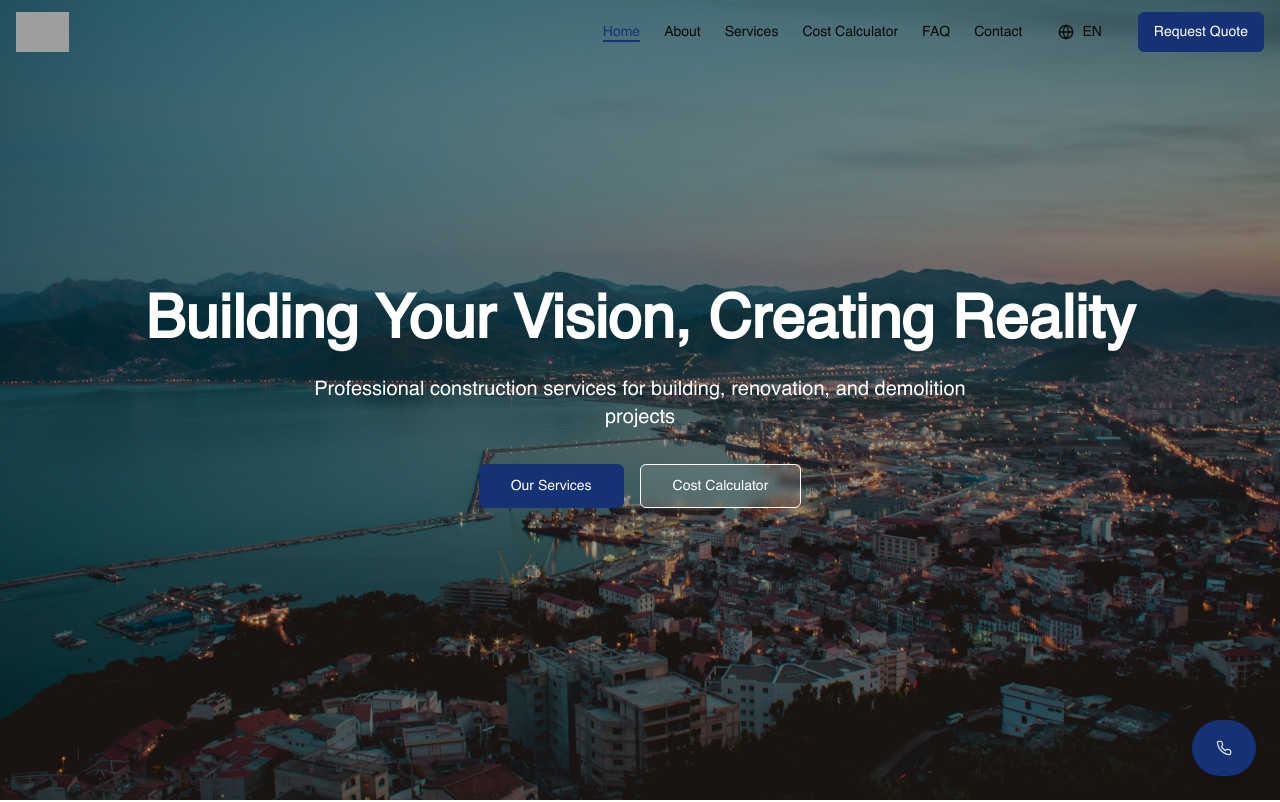
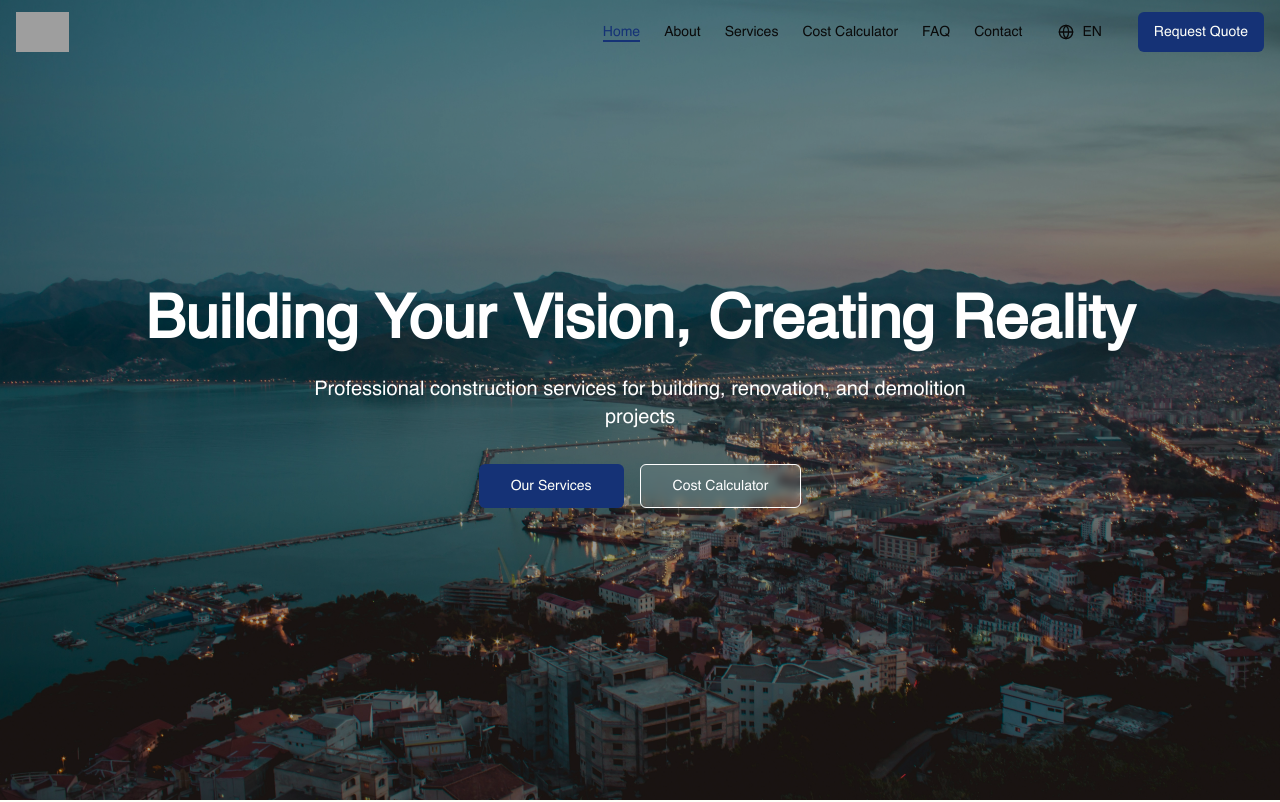
Before and after one commit to WRH-05/Hachemi-Entreprise-De-Realisation, a Next.js app: page / in a window 1280 px wide. Shown: the top 802 px of the page. Built offline with nearby package versions, Linux system fonts and the light colour scheme; grey boxes are pictures that could not be loaded.

Commit message:
removed floating contact button cuz it's ruins the site

```diff
--- a/app/layout.tsx
+++ b/app/layout.tsx
@@ -1,7 +1,6 @@
 import "./globals.css"
 import { Navbar } from "@/components/navbar"
 import { Footer } from "@/components/footer"
-import { FloatingContact } from "@/components/floating-contact"
 import { ImagePreloader } from "@/components/image-preloader"
 import type React from "react"
 import { LanguageProvider } from "@/contexts/language-context"
@@ -25,7 +24,6 @@ export default function RootLayout({
           <ImagePreloader />
           <Navbar />
           <main className="min-h-screen">{children}</main>
-          <FloatingContact />
           <Footer />
         </LanguageProvider>
       </body>
--- a/components/floating-contact.tsx
+++ /dev/null
@@ -1,34 +0,0 @@
-"use client"
-
-import { Phone, MessageCircle } from "lucide-react"
-import { Button } from "@/components/ui/button"
-import { DropdownMenu, DropdownMenuContent, DropdownMenuItem, DropdownMenuTrigger } from "@/components/ui/dropdown-menu"
-
-export function FloatingContact() {
-  return (
-    <div className="fixed bottom-6 right-6 z-50">
-      <DropdownMenu>
-        <DropdownMenuTrigger asChild>
-          <Button
-            size="lg"
-            className="rounded-full h-14 w-14 bg-gradient-to-r from-primary to-primary/90 hover:scale-110 transition-transform duration-300 shadow-lg hover:shadow-xl relative group"
-          >
-            <Phone className="h-6 w-6 group-hover:scale-90 transition-transform duration-300" />
-            <span className="sr-only">Contact options</span>
-            <span className="absolute inset-0 rounded-full animate-pulse bg-primary/20" />
-          </Button>
-        </DropdownMenuTrigger>
-        <DropdownMenuContent align="end">
-          <DropdownMenuItem onClick={() => (window.location.href = "tel:+1234567890")}>
-            <Phone className="mr-2 h-4 w-4" />
-            <span>Call Us</span>
-          </DropdownMenuItem>
-          <DropdownMenuItem onClick={() => (window.location.href = "https://wa.me/1234567890")}>
-            <MessageCircle className="mr-2 h-4 w-4" />
-            <span>WhatsApp</span>
-          </DropdownMenuItem>
-        </DropdownMenuContent>
-      </DropdownMenu>
-    </div>
-  )
-}
```
